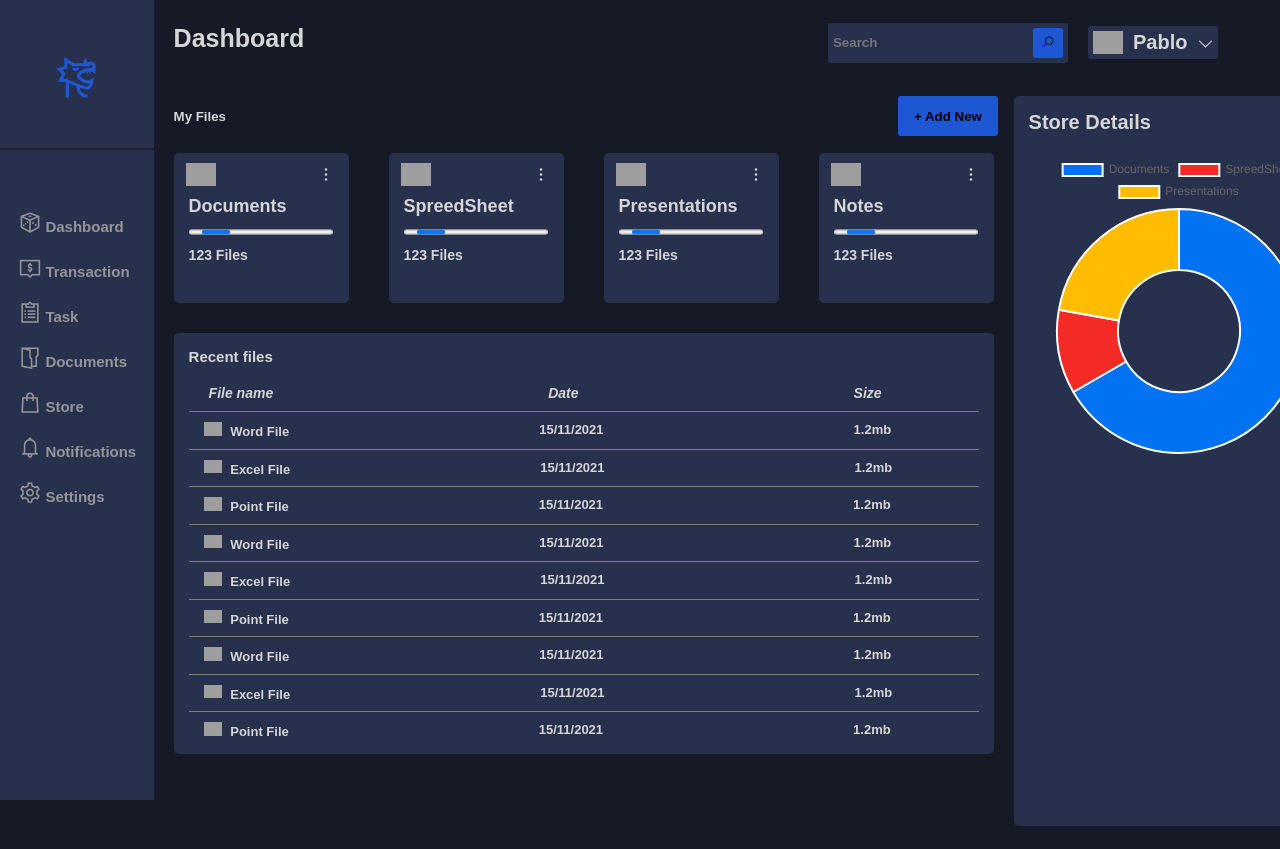
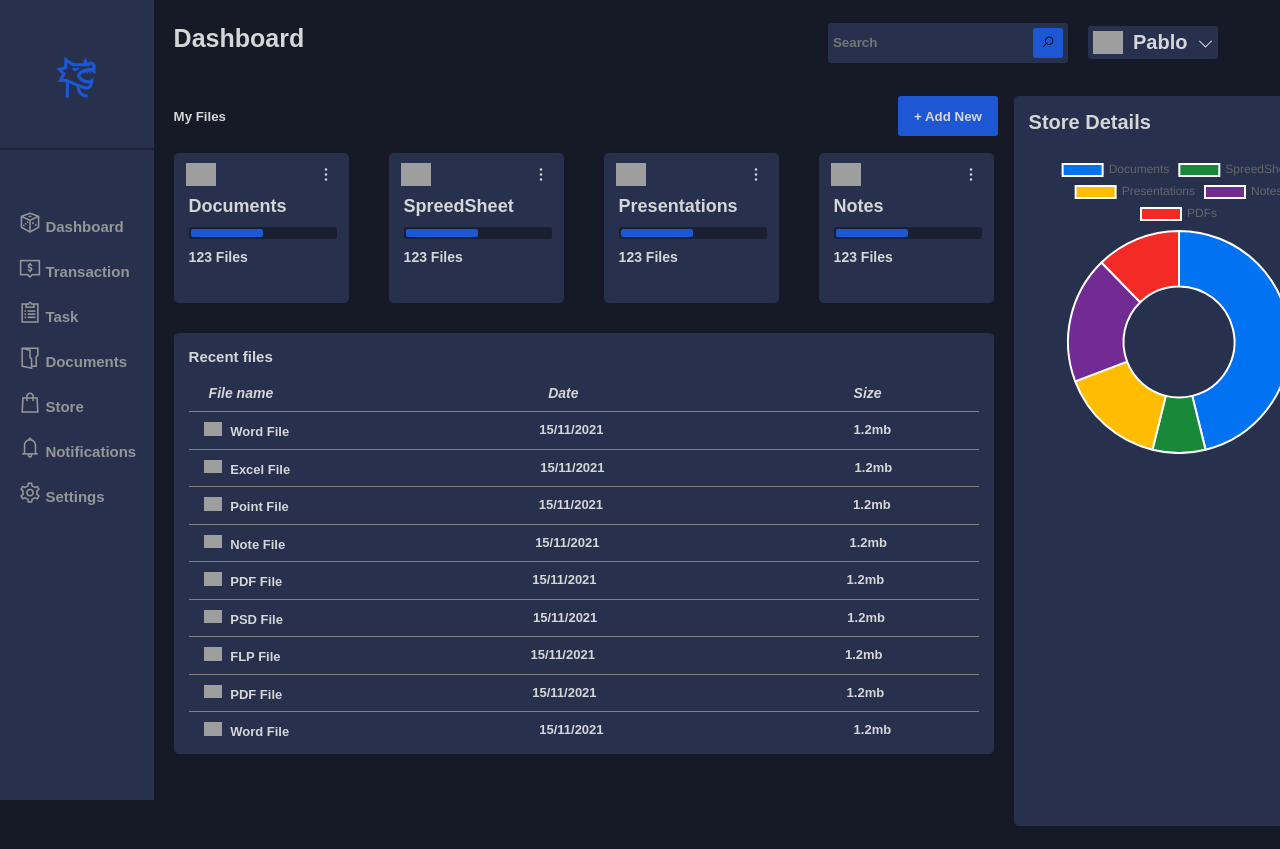
Before and after one commit to PabloZerpa/Dashboard-02, a website: page index.html in a window 1280 px wide. Shown: the top 849 px of the page. Drawn offline with nearby package versions, Linux system fonts and the light colour scheme; grey boxes are pictures that could not be loaded.

Commit message:
Added other type of files and changed progress bar

```diff
--- a/index.html
+++ b/index.html
@@ -61,7 +61,9 @@
                         </div>
                         <div class="bottomPlatform">
                             <span class="name">Documents</span>
-                            <progress></progress>
+                            <div class="progress">
+                                <div class="progress-value"></div>
+                            </div>
                             <span class="amount">123 Files</span>
                         </div>
                     </div>
@@ -73,7 +75,9 @@
                         </div>
                         <div class="bottomPlatform">
                             <span class="name">SpreedSheet</span>
-                            <progress></progress>
+                            <div class="progress">
+                                <div class="progress-value"></div>
+                            </div>
                             <span class="amount">123 Files</span>
                         </div>
                     </div>
@@ -85,7 +89,9 @@
                         </div>
                         <div class="bottomPlatform">
                             <span class="name">Presentations</span>
-                            <progress></progress>
+                            <div class="progress">
+                                <div class="progress-value"></div>
+                            </div>
                             <span class="amount">123 Files</span>
                         </div>
                     </div>
@@ -97,7 +103,9 @@
                         </div>
                         <div class="bottomPlatform">
                             <span class="name">Notes</span>
-                            <progress></progress>
+                            <div class="progress">
+                                <div class="progress-value"></div>
+                            </div>
                             <span class="amount">123 Files</span>
                         </div>
                     </div>
@@ -147,8 +155,8 @@
                         <div class="underline"></div>
                         <div class="row file">
                           <span>
-                              <img src="https://cdn.icon-icons.com/icons2/2397/PNG/512/microsoft_office_word_logo_icon_145724.png" alt="">
-                              <span class="nameFile">Word File</span>
+                              <img src="https://cdn.icon-icons.com/icons2/2397/PNG/512/microsoft_office_onenote_logo_icon_145725.png" alt="">
+                              <span class="nameFile">Note File</span>
                           </span>
                           <span>15/11/2021</span>
                           <span>1.2mb</span>
@@ -157,8 +165,8 @@
                         <div class="underline"></div>
                         <div class="row file">
                             <span>
-                                <img src="https://cdn.icon-icons.com/icons2/2397/PNG/512/microsoft_office_excel_logo_icon_145720.png" alt="">
-                                <span class="nameFile">Excel File</span>
+                                <img src="https://admtransparencia.prodominicana.gob.do/Imagenes/Pdf.png" alt="">
+                                <span class="nameFile">PDF File</span>
                             </span>
                             <span>15/11/2021</span>
                             <span>1.2mb</span>
@@ -167,8 +175,8 @@
                         <div class="underline"></div>
                         <div class="row file">
                             <span>
-                                <img src="https://cdn.icon-icons.com/icons2/2397/PNG/512/microsoft_power_point_office_logo_icon_145723.png" alt="">
-                                <span class="nameFile">Point File</span>
+                                <img src="https://cdn.freelogovectors.net/wp-content/uploads/2021/09/adobe-photoshop-logo-freelogovectors.net_.png" alt="">
+                                <span class="nameFile">PSD File</span>
                             </span>
                             <span>15/11/2021</span>
                             <span>1.2mb</span>
@@ -177,8 +185,8 @@
                         <div class="underline"></div>
                         <div class="row file">
                           <span>
-                              <img src="https://cdn.icon-icons.com/icons2/2397/PNG/512/microsoft_office_word_logo_icon_145724.png" alt="">
-                              <span class="nameFile">Word File</span>
+                              <img src="https://icons.iconarchive.com/icons/ncrow/mega-pack-1/256/Fruity-Loops-Studio-icon.png" alt="">
+                              <span class="nameFile">FLP File</span>
                           </span>
                           <span>15/11/2021</span>
                           <span>1.2mb</span>
@@ -187,8 +195,8 @@
                         <div class="underline"></div>
                         <div class="row file">
                             <span>
-                                <img src="https://cdn.icon-icons.com/icons2/2397/PNG/512/microsoft_office_excel_logo_icon_145720.png" alt="">
-                                <span class="nameFile">Excel File</span>
+                                <img src="https://admtransparencia.prodominicana.gob.do/Imagenes/Pdf.png" alt="">
+                                <span class="nameFile">PDF File</span>
                             </span>
                             <span>15/11/2021</span>
                             <span>1.2mb</span>
@@ -197,8 +205,8 @@
                         <div class="underline"></div>
                         <div class="row file">
                             <span>
-                                <img src="https://cdn.icon-icons.com/icons2/2397/PNG/512/microsoft_power_point_office_logo_icon_145723.png" alt="">
-                                <span class="nameFile">Point File</span>
+                                <img src="https://cdn.icon-icons.com/icons2/2397/PNG/512/microsoft_office_word_logo_icon_145724.png" alt="">
+                                <span class="nameFile">Word File</span>
                             </span>
                             <span>15/11/2021</span>
                             <span>1.2mb</span>
--- a/script.js
+++ b/script.js
@@ -3,14 +3,18 @@ const dataStorage = {
       'Documents',
       'SpreedSheet',
       'Presentations',
+      'Notes',
+      'PDFs',
     ],
     datasets: [{
       label: 'Support',
-      data: [300, 50, 100],
+      data: [300, 50, 100, 120, 80],
       backgroundColor: [
         "rgb(0, 114, 242)",
+        "rgb(24, 136, 57)",
+        "rgb(255, 188, 1)",
+        "rgb(113, 43, 146)",
         "rgb(244, 42, 38)",
-        "rgb(255, 188, 1)",
       ],
       hoverOffset: 4
     }]
--- a/style.scss
+++ b/style.scss
@@ -209,7 +209,7 @@
                             border: none;
                             border-radius: 3px;
                             background-color: rgb(29, 87, 212);
-                            color: rgb(0, 0, 0);
+                            color: rgb(214, 214, 214);
                             font-weight: bold;
                             width: 100px;
                             height: 40px;
@@ -274,11 +274,27 @@
                                     font-weight: bold;
                                 }
 
-                                progress
-                                {
+
+                                .progress {
+                                    background: rgba(22, 26, 39, 0.7);
+                                    justify-content: flex-start;
+                                    border-radius: 2px;
+                                    align-items: center;
+                                    position: relative;
+                                    padding: 2px;
+                                    display: flex;
+                                    height: 8px;
                                     width: 90%;
-                                    height: 10px;
-                                }
+                                  }
+
+                                  .progress-value {
+                                    box-shadow: 0 10px 0px -10px #fff;
+                                    border-radius: 2px;
+                                    background: rgb(29, 87, 212);
+                                    height: 8px;
+                                    width: 50%;
+                                  }
+
 
                                 .amount
                                 {
```
Also changed, not shown: package.json (added, +23 -0 lines), README.md (added), style.css, 3 other files.
